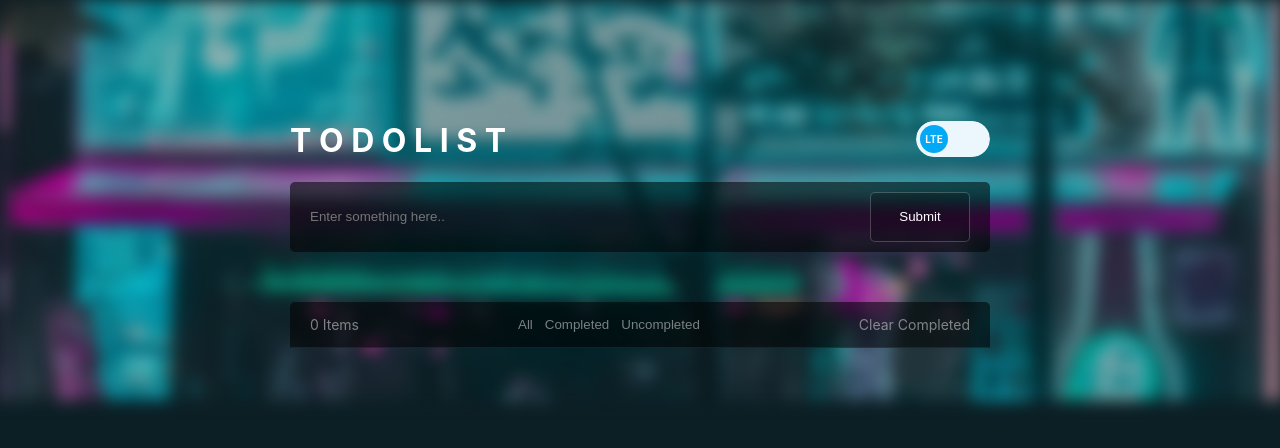
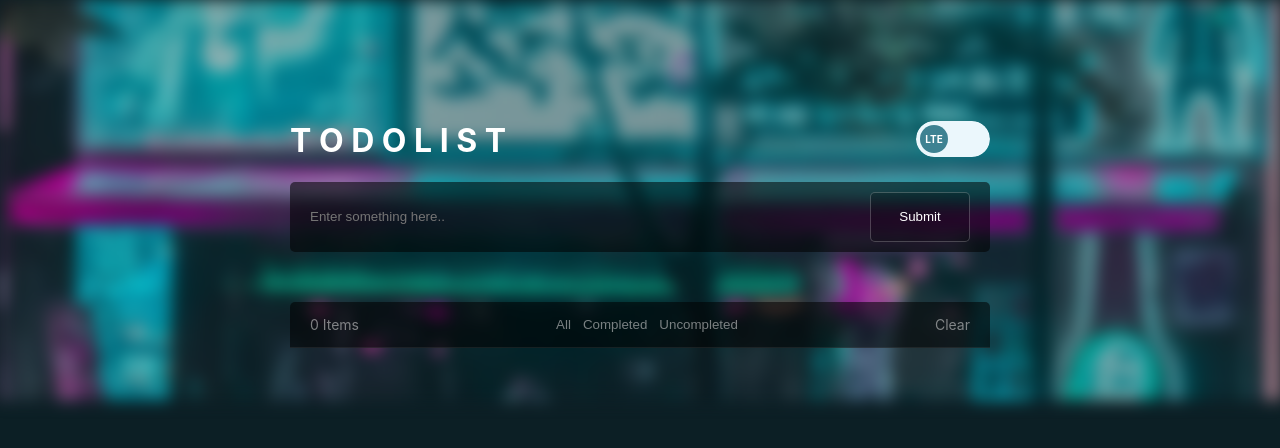
Before and after one commit to Entropiks/firebase_todo, a React (Create React App) app: page / in a window 1280 px wide. Shown: the top 448 px of the page. Built offline with nearby package versions, Linux system fonts and the light colour scheme.

Commit message:
small style changes

```diff
--- a/src/App.css
+++ b/src/App.css
@@ -7,6 +7,7 @@
   width: 100%;
   overflow: auto;
   height: 100%;
+  padding: 0% 5%;
   background-color: #0c1f25;
   z-index: 0;
   display: flex;
--- a/src/Components/ListFooter.js
+++ b/src/Components/ListFooter.js
@@ -25,7 +25,7 @@ function ListFooter({ setFilterStatus, userList, setUserList }) {
         <button value="uncompleted" onClick={filterHandler}>Uncompleted</button>
       </div>
       <div onClick={clearList} className="clear-list">
-        <p>Clear Completed</p>
+        <p>Clear</p>
       </div>
     </div>
   )
--- a/src/Components/ThemeToggle.css
+++ b/src/Components/ThemeToggle.css
@@ -14,7 +14,7 @@
     text-align: center;
     line-height: 1;
     padding: 9px 4px;
-    background-color: #03A9F4;
+    background-color:#3e8292;
     border-radius: 50%;
     transition: 0.3s cubic-bezier(0.18, 0.89, 0.35, 1.15) all;
 }
@@ -23,7 +23,7 @@
 {
     content: 'DRK';
     left: 42px;
-    background-color: #f44336;
+    background-color: #0f1e29;
 }
 
 #button-1 .checkbox:checked ~ .layer
--- a/src/Components/UserList.js
+++ b/src/Components/UserList.js
@@ -9,6 +9,7 @@ function UserList() {
   const [userList, setUserList] = useState([]);
   const [filterStatus, setFilterStatus] = useState("all");
   const [filteredItems, setFilteredItems] = useState([]);
+  const [animate, setAnimate] = useState(false);
 
   useEffect(() => {
     getLocalStorageUserList();
@@ -45,8 +46,6 @@ function UserList() {
     }
   }
 
-  console.log(filteredItems);
-
   return (
     <div>
       <UserInput
```
